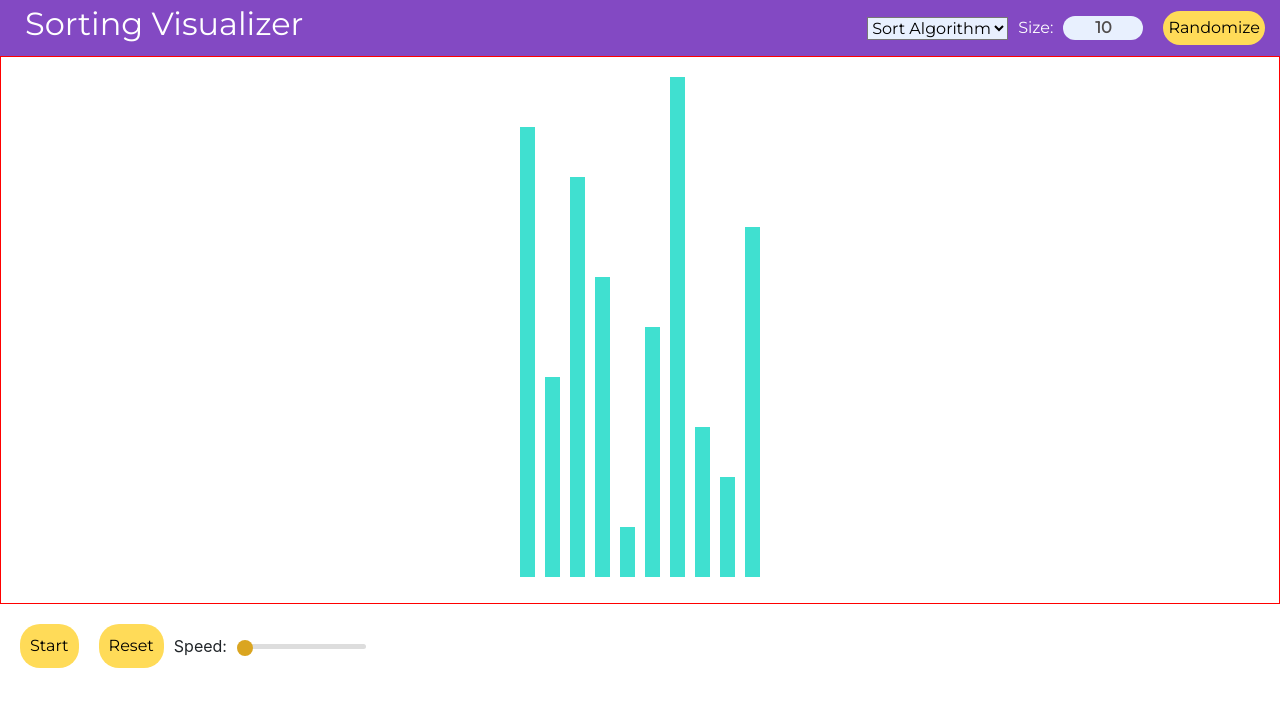
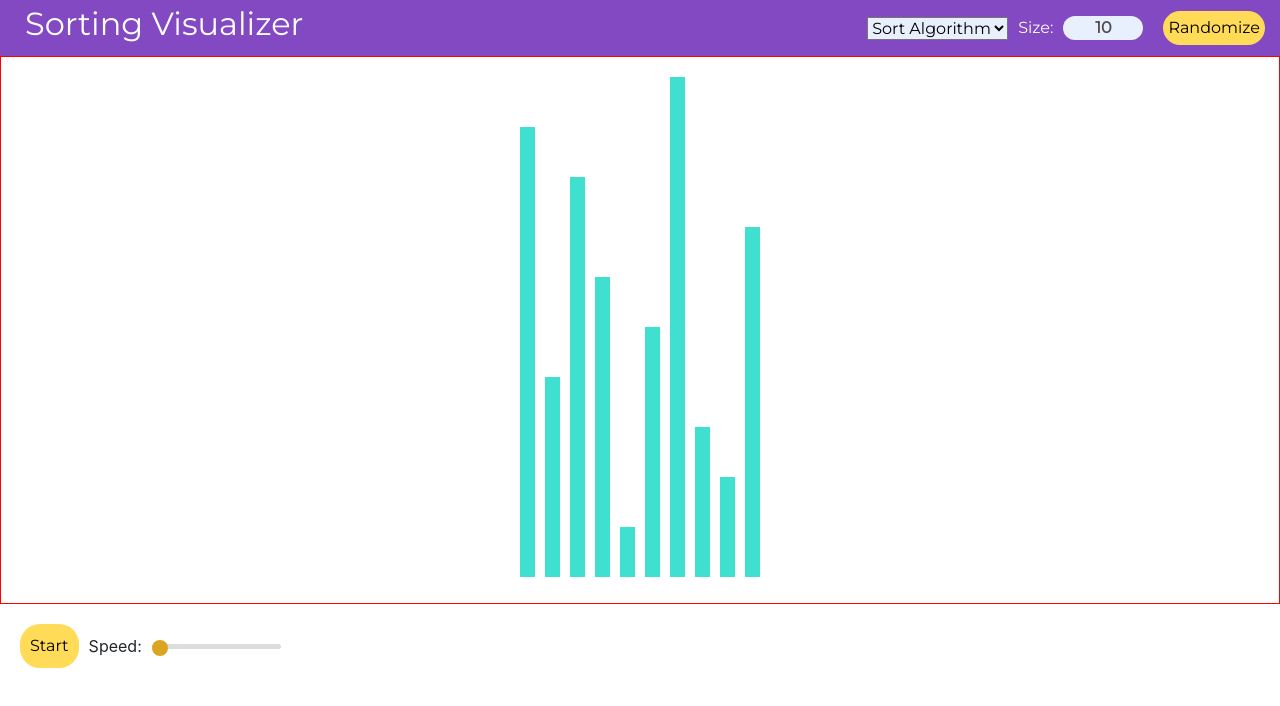
Before and after one commit to Blastoise/Sorting-Visualizer, a React (Create React App) app: page / in a window 1280 px wide. Shown: the top 706 px of the page. Built offline with nearby package versions, Linux system fonts and the light colour scheme.

Commit message:
Removed the RESET button

```diff
--- a/src/components/visualizer.jsx
+++ b/src/components/visualizer.jsx
@@ -363,7 +363,6 @@ class Visualizer extends Component {
           <button className="btn-start-reset" onClick={this.sort}>
             Start
           </button>
-          <button className="btn-start-reset">Reset</button>
           <div className="speed-group">
             <label htmlFor="range" id="speed-label">
               Speed:
```
